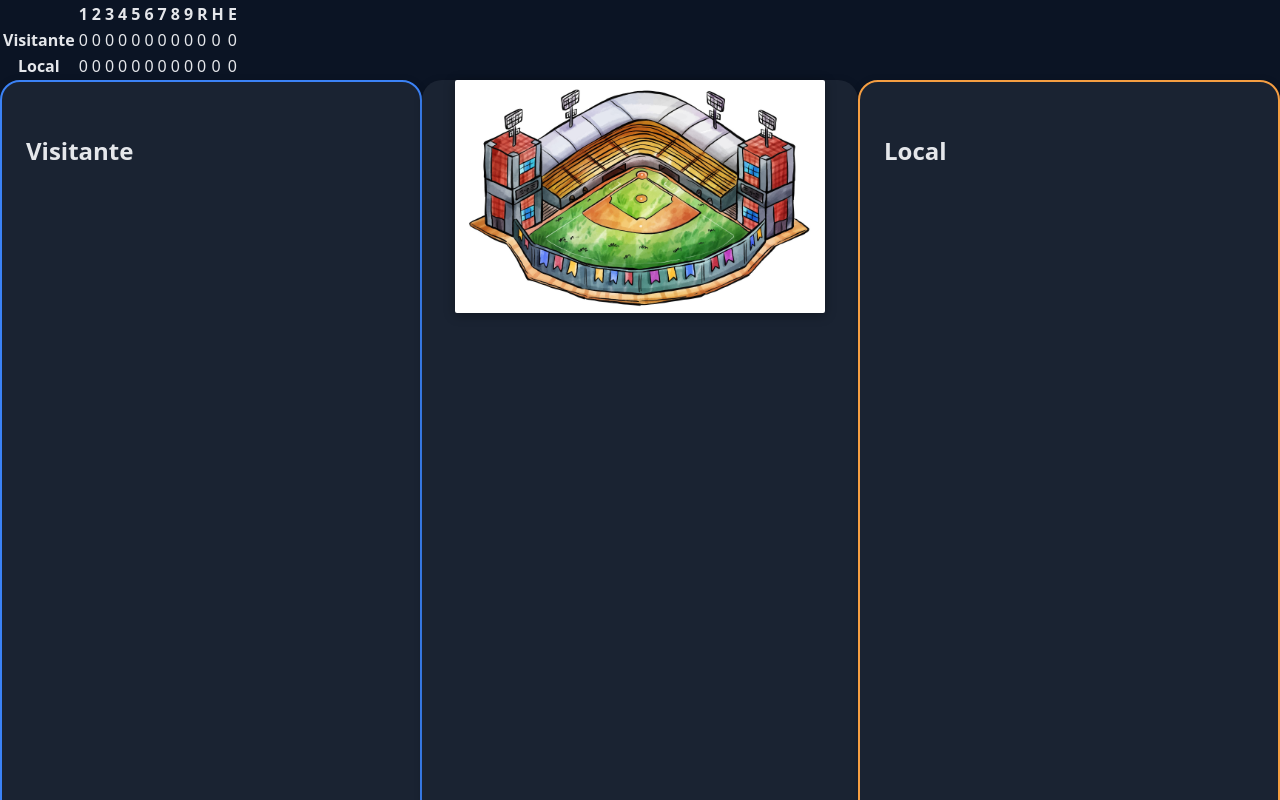
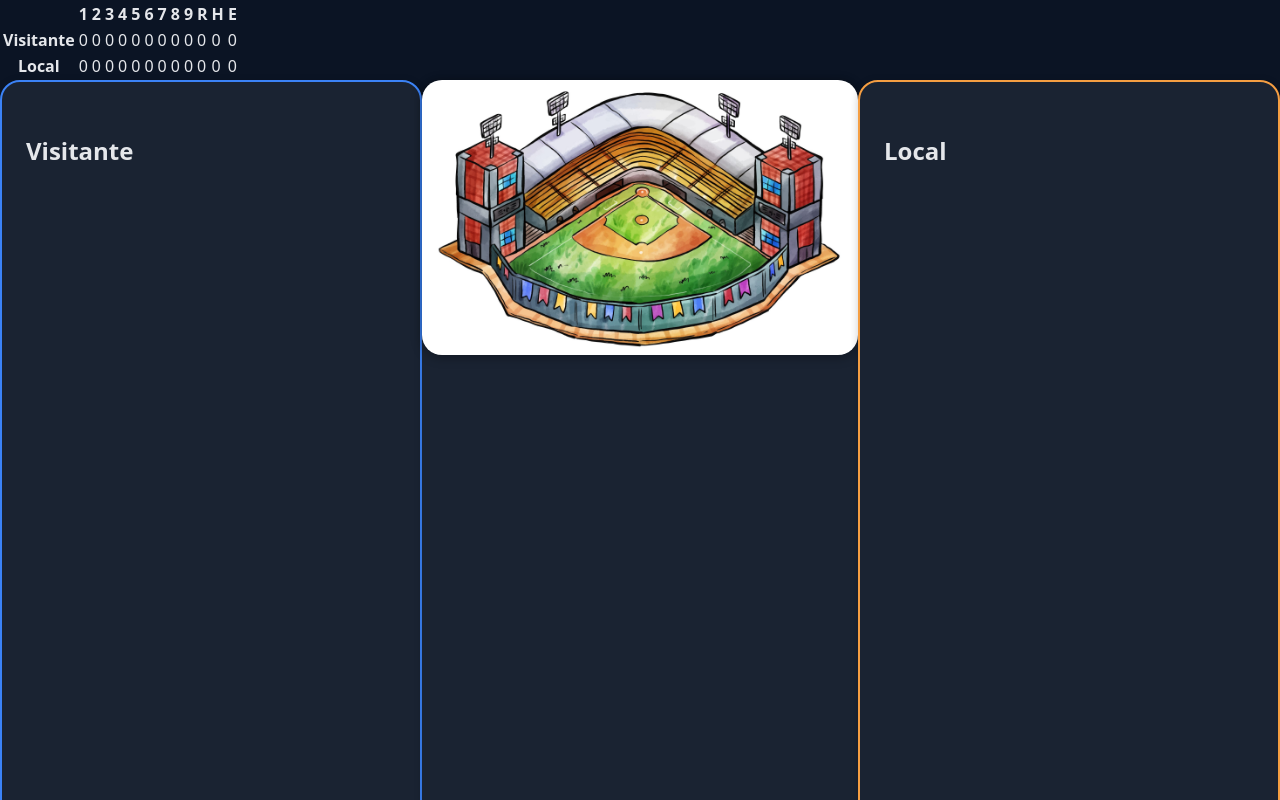
Before and after one commit to jonnylashop/DEADballULTRAMEGA, a plain HTML site: page index.html in a window 1280 px wide. Drawn offline with Linux system fonts and the light colour scheme.

Commit message:
Mejoras en CSS antes de integrar Bootstrap

```diff
--- a/style.css
+++ b/style.css
@@ -11,10 +11,10 @@
 }
 
 .terreno-img {
-    max-width: 85%;
-    max-height: 85%;
+    max-width: 100%;
+    max-height: 100%;
     object-fit: contain;
-    border-radius: 2px;
+    border-radius: 20px;
     box-shadow: 0 2px 12px #0005;
     margin-top: 0;
 }
```
